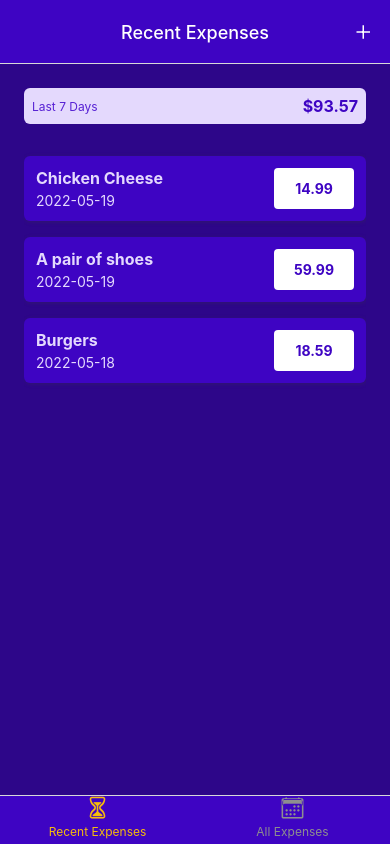
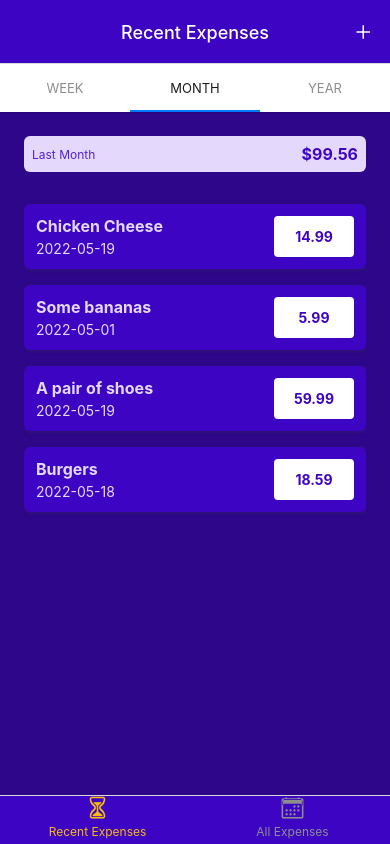
Before and after one commit to OmarChaar/ReactNative-ExpensesApp, a React Native app: screen /MonthlyTab in a window 390 px wide. Built offline with nearby package versions, Linux system fonts and the light colour scheme.

Commit message:
added toptab navigation

```diff
--- a/App.js
+++ b/App.js
@@ -2,24 +2,47 @@ import { StatusBar } from 'expo-status-bar';
 import { NavigationContainer } from '@react-navigation/native';
 import { createNativeStackNavigator } from '@react-navigation/native-stack';
 import { createBottomTabNavigator } from '@react-navigation/bottom-tabs';
+import { createMaterialTopTabNavigator } from '@react-navigation/material-top-tabs';
 import { Ionicons } from '@expo/vector-icons';
 
-import RecentExpenses from './screens/bottom-bar/RecentExpenses';
-import AllExpenses from './screens/bottom-bar/AllExpenses';
+import RecentExpenses from './screens/tab/RecentExpenses';
+import AllExpenses from './screens/tab/AllExpenses';
 import ManageExpenses from './screens/stack/ManageExpenses';
 import { GlobalStyles } from './contants/styles';
 import IconButton from './components/ui/IconButton';
 import ExpensesContextProvider from './store/expenses-context';
+import MonthlyExpenses from './screens/tab/MonthlyExpenses';
+import YearlyExpenses from './screens/tab/YearlyExpenses';
 
 
 const BottomTab = createBottomTabNavigator();
 const Stack = createNativeStackNavigator();
+const TopTab = createMaterialTopTabNavigator();
+
+function TopTabNavigation() {
+  return (
+    <TopTab.Navigator>
+      <TopTab.Screen
+        name="WeeklyTab"
+        component={RecentExpenses}
+      />
+      <TopTab.Screen
+        name="MonthlyTab"
+        component={MonthlyExpenses}
+      />
+      <TopTab.Screen
+        name="YealyTab"
+        component={YearlyExpenses}
+      />
+    </TopTab.Navigator>
+  )
+}
 
 function BottomTabNavigation() {
 
   return (
     <BottomTab.Navigator
-    // 'navigation' is found as a param in any Navigator.
+      // 'navigation' is found as a param in any Navigator.
       screenOptions={({navigation}) => ({
         headerStyle: { backgroundColor: GlobalStyles.colors.primary500 },
         headerTintColor: GlobalStyles.colors.white,
@@ -33,9 +56,10 @@ function BottomTabNavigation() {
     >
       <BottomTab.Screen
         name="RecentTab"
-        component={RecentExpenses}
+        component={TopTabNavigation}
         options={{
           headerTitleAlign: 'center',
+          title: 'Recent Expenses',
           tabBarIcon: ({size, color}) => <Ionicons name="hourglass-outline" size={size} color={color} />,
 
         }}
--- a/package.json
+++ b/package.json
@@ -12,6 +12,7 @@
   "dependencies": {
     "@react-navigation/bottom-tabs": "^6.3.1",
     "@react-navigation/drawer": "^6.4.1",
+    "@react-navigation/material-top-tabs": "^6.2.1",
     "@react-navigation/native": "^6.0.8",
     "@react-navigation/native-stack": "^6.5.0",
     "@reduxjs/toolkit": "^1.8.1",
@@ -21,9 +22,11 @@
     "react-dom": "17.0.1",
     "react-native": "0.64.3",
     "react-native-gesture-handler": "~2.1.0",
+    "react-native-pager-view": "5.4.9",
     "react-native-reanimated": "1.13.4",
     "react-native-safe-area-context": "3.3.2",
     "react-native-screens": "~3.10.1",
+    "react-native-tab-view": "^3.1.1",
     "react-native-web": "0.17.1",
     "react-redux": "^8.0.1"
   },
--- /dev/null
+++ b/screens/tab/MonthlyExpenses.js
@@ -0,0 +1,36 @@
+
+import { StyleSheet } from 'react-native';
+import { useContext, useLayoutEffect } from 'react'
+import ExpensesOutput from '../../components/ExpensesOutputs/ExpensesOutput';
+import { ExpensesContext } from '../../store/expenses-context';
+import { getDateMinusDays } from '../../util/date';
+
+function MonthlyExpenses({navigation}) {
+
+    const expensesCtx = useContext(ExpensesContext);
+
+    const recentExpenses = expensesCtx.expenses.filter((expense) => {
+        const today = new Date();
+        const dateMonthAgo = getDateMinusDays(today, 30);
+
+        return expense.date > dateMonthAgo;
+    })
+
+    useLayoutEffect(() => {
+        navigation.setOptions({
+            title: 'Month',
+        })
+    }, [navigation]);
+
+    return (
+        <ExpensesOutput expenses={recentExpenses} expensesPeriod="Last Month" fallbackText="No expenses registered for the past month."/>
+    )
+}
+
+export default MonthlyExpenses;
+
+const styles = StyleSheet.create({
+    container: {
+      flex: 1,
+    },
+});
--- /dev/null
+++ b/screens/tab/RecentExpenses.js
@@ -0,0 +1,36 @@
+
+import { StyleSheet } from 'react-native';
+import { useContext, useLayoutEffect } from 'react'
+import ExpensesOutput from '../../components/ExpensesOutputs/ExpensesOutput';
+import { ExpensesContext } from '../../store/expenses-context';
+import { getDateMinusDays } from '../../util/date';
+
+function RecentExpenses({navigation}) {
+
+    const expensesCtx = useContext(ExpensesContext);
+
+    const recentExpenses = expensesCtx.expenses.filter((expense) => {
+        const today = new Date();
+        const date7DaysAgo = getDateMinusDays(today, 7);
+
+        return expense.date > date7DaysAgo;
+    })
+
+    useLayoutEffect(() => {
+        navigation.setOptions({
+            title: 'Week',
+        })
+    }, [navigation]);
+
+    return (
+        <ExpensesOutput expenses={recentExpenses} expensesPeriod="Last 7 Days" fallbackText="No expenses registered for the past 7 days."/>
+    )
+}
+
+export default RecentExpenses;
+
+const styles = StyleSheet.create({
+    container: {
+      flex: 1,
+    },
+});
--- a/screens/bottom-bar/RecentExpenses.js
+++ b/screens/tab/YearlyExpenses.js
@@ -5,29 +5,29 @@ import ExpensesOutput from '../../components/ExpensesOutputs/ExpensesOutput';
 import { ExpensesContext } from '../../store/expenses-context';
 import { getDateMinusDays } from '../../util/date';
 
-function RecentExpenses({navigation}) {
+function YearlyExpenses({navigation}) {
 
     const expensesCtx = useContext(ExpensesContext);
 
     const recentExpenses = expensesCtx.expenses.filter((expense) => {
         const today = new Date();
-        const date7DaysAgo = getDateMinusDays(today, 7);
+        const dateMonthAgo = getDateMinusDays(today, 365);
 
-        return expense.date > date7DaysAgo;
+        return expense.date > dateMonthAgo;
     })
 
     useLayoutEffect(() => {
         navigation.setOptions({
-            title: 'Recent Expenses',
+            title: 'Year',
         })
     }, [navigation]);
 
     return (
-        <ExpensesOutput expenses={recentExpenses} expensesPeriod="Last 7 Days" fallbackText="No expenses registered for the past 7 days."/>
+        <ExpensesOutput expenses={recentExpenses} expensesPeriod="Last Year" fallbackText="No expenses registered for the past year."/>
     )
 }
 
-export default RecentExpenses;
+export default YearlyExpenses;
 
 const styles = StyleSheet.create({
     container: {
--- a/store/expenses-context.js
+++ b/store/expenses-context.js
@@ -47,7 +47,7 @@ const DUMMY_EXPENSES = [
         id: 'e8',
         description: 'Some bananas',
         amount: 5.99,
-        date: new Date('2021-12-01')
+        date: new Date('2022-05-01')
     },
     {
         id: 'e9',
```
Also changed, not shown: screens/tab/AllExpenses.js (renamed from screens/bottom-bar/AllExpenses.js), 2 other files (tests, documents, lock files or other folders).
